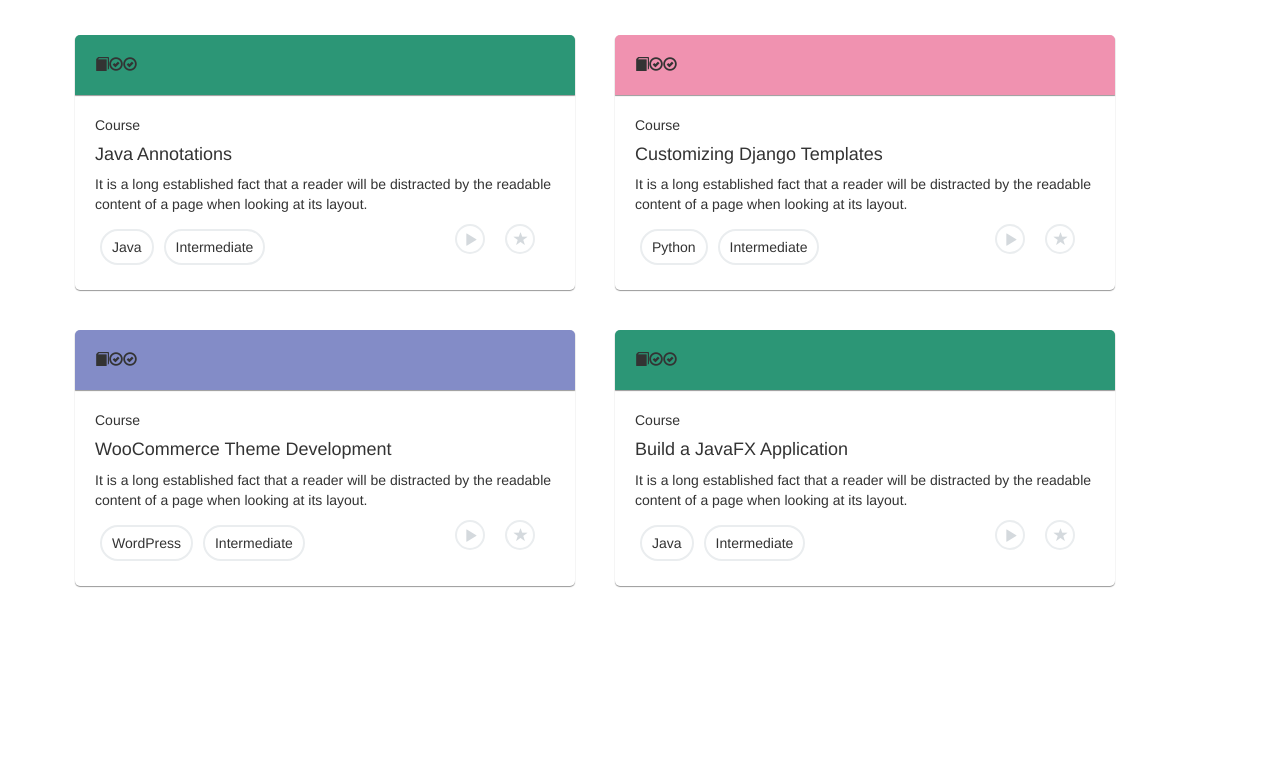
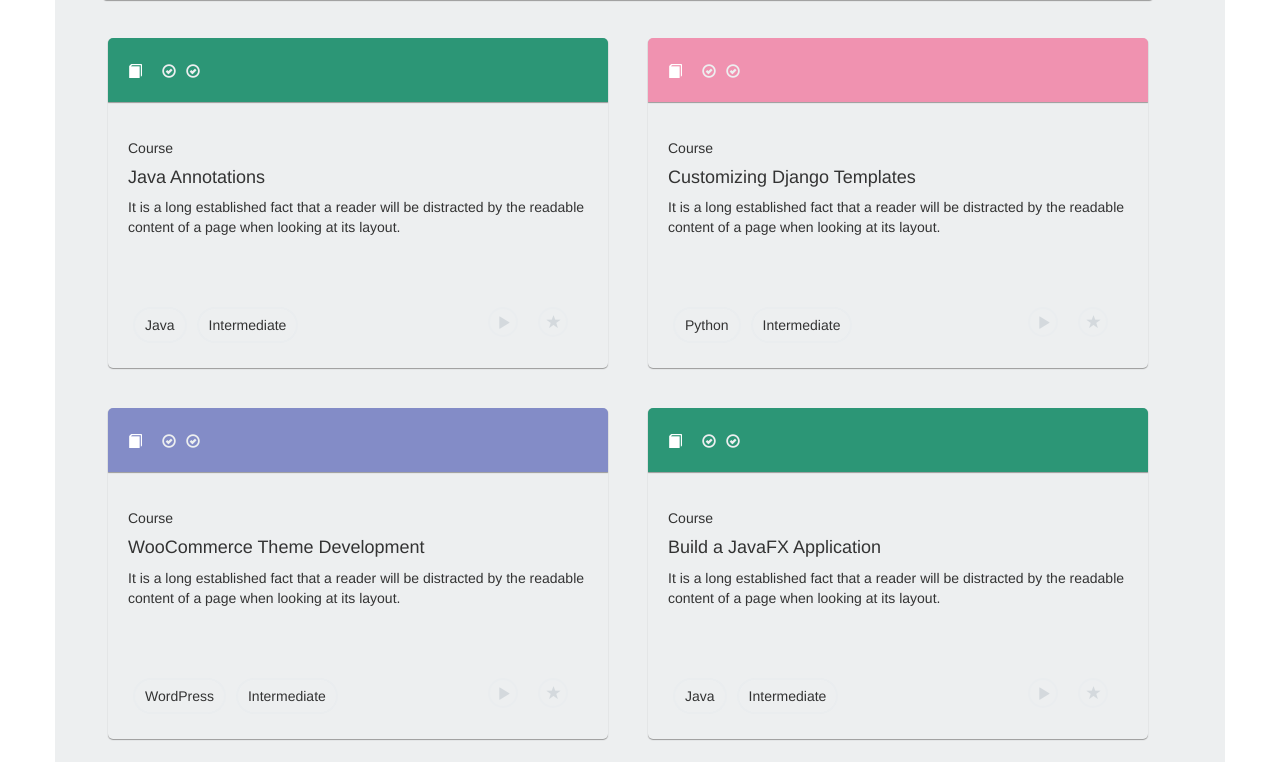
Before and after one commit to keirstaple/Treehouse-lib, a plain HTML site: page index.html in a window 1280 px wide. Shown: the part 61-823 px from the top of the page. Before the commit the page ends 800 px from the top, so only its background shows below. Drawn offline with nearby package versions, Linux system fonts and the light colour scheme.

Commit message:
add background

```diff
--- a/css/styles.css
+++ b/css/styles.css
@@ -1,7 +1,12 @@
 html {
   margin: 0;
   padding: 0;
-  border-radius: 1px;
+}
+
+.container {
+  border: solid #EDEFF0;
+  background-color: #EDEFF0;
+  margin-right:
 }
 
 .navbar {
@@ -11,6 +16,7 @@ html {
   -webkit-box-shadow:0px 3px 1px #999;
   -moz-box-shadow:0px 3px 1px #999;
   box-shadow:0px 3px 1px #999;
+  margin-left:  30px;
 }
 
 .navbar h3 {
@@ -26,7 +32,8 @@ html {
 }
 
 .courses {
-  margin-left: -15px;
+  /*margin-left: -15px;*/
+  margin-left:  15px;
 }
 
 .box1 {
@@ -85,6 +92,7 @@ html {
   padding-left: 10px;
   padding-right: 10px;
   margin: 5px;
+  margin-top: 60px;
 }
 
 .buttonIcon{
@@ -99,6 +107,7 @@ html {
   padding-left: 5.5px;
   margin-right: 20px;
   text-align: center;
+  margin-top:  60px;
 }
 
 .boxNav {
@@ -110,7 +119,8 @@ html {
 }
 
 .content {
-  margin-top: 60px;
+  margin-top: 80px;
+  margin-bottom: 50px;
 }
 
 .box1 .boxNav {
@@ -128,3 +138,13 @@ html {
 .box4 .boxNav {
   background-color: #2C9676;
 }
+
+.glyphicon-book {
+  color: white;
+  margin-right: 15px;
+}
+
+.glyphicon-ok-circle {
+  color: #EDEFF0;
+  margin: 5px;
+}
--- a/index.html
+++ b/index.html
@@ -68,14 +68,13 @@
             <p>Course</p>
             <h4>Build a JavaFX Application</h4>
             <p>It is a long established fact that a reader will be distracted by the readable content of a page when looking at its layout.</p>
-          <p class="button">Java</p>&nbsp;&nbsp;
+            <p class="button">Java</p>
             <p class="button">Intermediate</p>
             <p class="buttonIcon"><span class="glyphicon glyphicon-star"></span></p>
             <p class="buttonIcon"><span class="glyphicon glyphicon-play"></span></p>
           </div>
         </div>
-
-      </div>
-    </div>
+      </div> <!--End courses-->
+    </div> <!--End container-->
   </body>
 </html>
```
Lines whose indentation alone changed are shown as unchanged.
